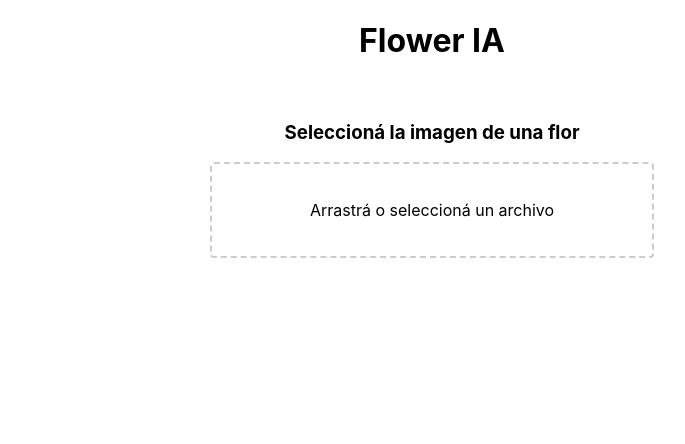
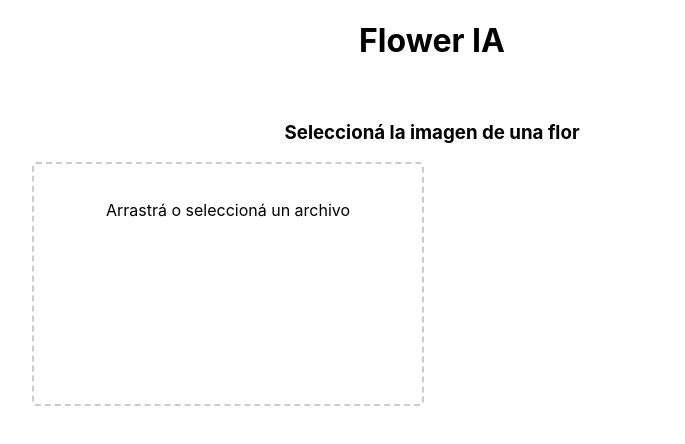
Before and after one commit to eliaslamanna/ciencia-datos-plantas, a React (Create React App) app in the folder flower-ia/: page / in a window 1280 px wide. Shown: the top 444 px of the page, without its empty margins (208-893 px from the left). Built offline with nearby package versions, Linux system fonts and the light colour scheme.

Commit message:
render details

```diff
--- a/flower-ia/src/dropzoneComponent/DropzoneComponent.js
+++ b/flower-ia/src/dropzoneComponent/DropzoneComponent.js
@@ -663,6 +663,7 @@ function DropzoneComponent() {
   return (
     <div style={styles.container}>
       <h3>Seleccioná la imagen de una flor</h3>
+      <div style={styles.flexContainer}>
         <div {...getRootProps()} style={styles.dropzone}>
           <input {...getInputProps()} />
           {isDragActive ? (
@@ -671,6 +672,7 @@ function DropzoneComponent() {
             <p>Arrastrá o seleccioná un archivo</p>
           )}
         </div>
+        <div style={styles.detailsContainer}>
           {image && (
             <div style={styles.previewContainer}>
               <img src={image} alt="Uploaded preview" style={styles.image} />
@@ -713,6 +715,8 @@ function DropzoneComponent() {
             </div>
           )}
         </div>
+      </div>
+    </div>
   );
 }
 
@@ -723,15 +727,25 @@ const styles = {
     alignItems: 'center',
     padding: '20px',
   },
+  flexContainer: {
+    display: 'flex',
+    width: '100%',
+    maxWidth: '800px', // Adjust as needed
+  },
   dropzone: {
     border: '2px dashed #cccccc',
     borderRadius: '4px',
     padding: '20px',
-    width: '100%',
-    maxWidth: '400px',
+    width: '50%', // Set width to 50% to fit side by side
     textAlign: 'center',
     cursor: 'pointer',
-    marginBottom: '20px',
+    marginRight: '20px', // Add some spacing to the right
+    height: '200px', // Set a fixed height for the dropzone
+    overflow: 'hidden', // Hide any overflow to prevent extension
+  },
+  detailsContainer: {
+    width: '50%', // Set width to 50% for the details
+    padding: '20px', // Add padding to the details container
   },
   previewContainer: {
     marginTop: '20px',
@@ -749,7 +763,6 @@ const styles = {
   flowerDetails: {
     marginTop: '20px',
     textAlign: 'left',
-    maxWidth: '400px',
     border: '1px solid #ccc',
     padding: '10px',
     borderRadius: '5px',
```
Lines whose indentation alone changed are shown as unchanged.
